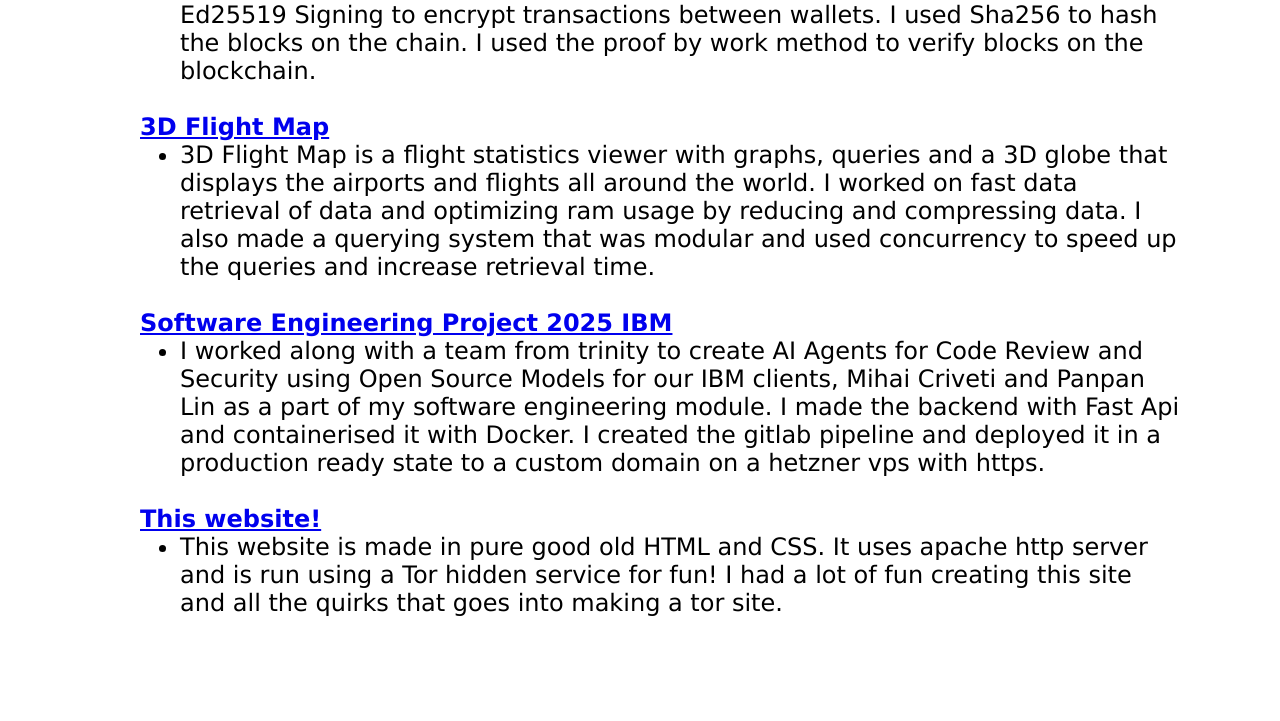
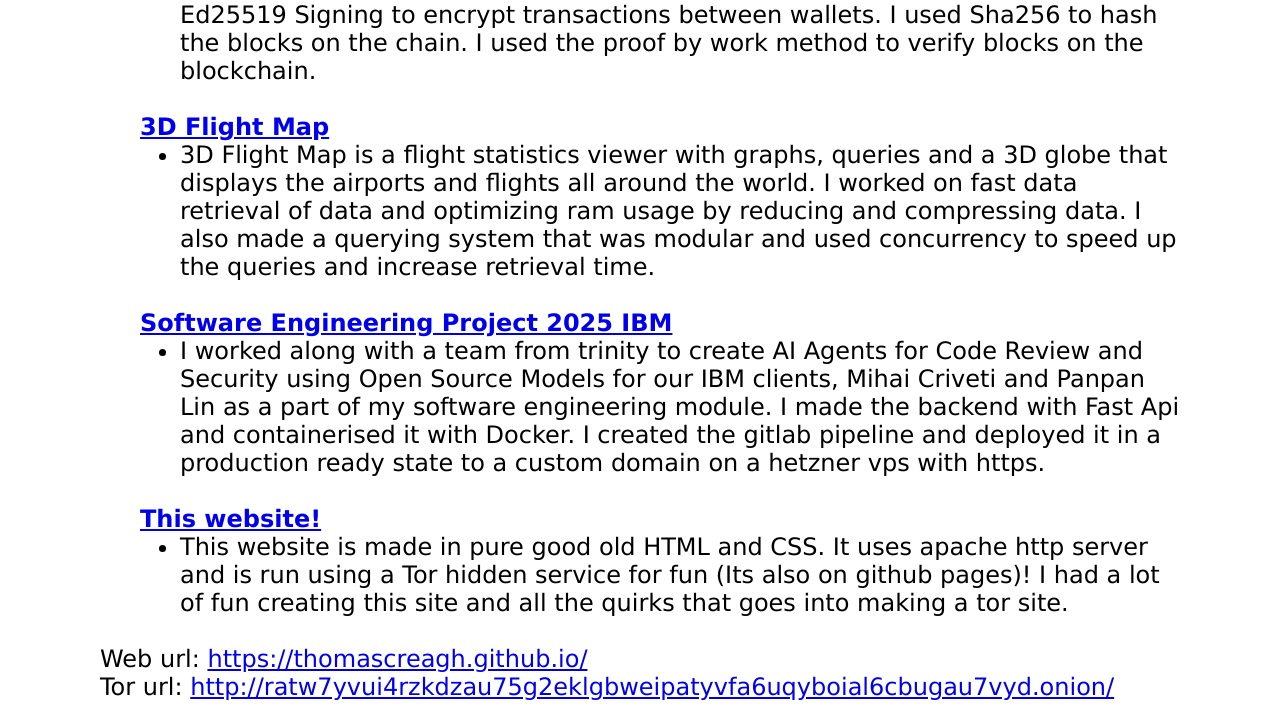
Before and after one commit to ThomasCreagh/thomascreagh.github.io, a plain HTML site: page index.html in a window 1280 px wide. Shown: the part 688-1409 px from the top of the page. Before the commit the page ends 1325 px from the top, so only its background shows below. Drawn offline with Linux system fonts and the light colour scheme.

Commit message:
adding url's for both clear web and tor

```diff
--- a/index.html
+++ b/index.html
@@ -55,7 +55,7 @@
   </head>
   <body>
     <h1>Thomas Creagh</h1>
-    <p>this is my tor hidden service website</p>
+    <p>this is my personal website</p>
     <div class="bio">
       <div class="right">
           <pre>
@@ -90,8 +90,14 @@ Recent update:
         <ul class="projects-ul"><li><p>I worked along with a team from trinity to create AI Agents for Code Review and Security using Open Source Models for our IBM clients, Mihai Criveti and Panpan Lin as a part of my software engineering module. I made the backend with Fast Api and containerised it with Docker. I created the gitlab pipeline and deployed it in a production ready state to a custom domain on a hetzner vps with https.</p></li></ul>
         </br>
         <h4><a href="https://github.com/ThomasCreagh/website/">This website!</a></h4>
-        <ul class="projects-ul"><li><p>This website is made in pure good old HTML and CSS. It uses apache http server and is run using a Tor hidden service for fun! I had a lot of fun creating this site and all the quirks that goes into making a tor site.</p></li></ul>
+        <ul class="projects-ul"><li><p>This website is made in pure good old HTML and CSS. It uses apache http server and is run using a Tor hidden service for fun (Its also on github pages)! I had a lot of fun creating this site and all the quirks that goes into making a tor site.</p></li></ul>
       </div>
     </div>
+
+    <footer>
+      </br>
+      <p>Web url: <a href="https://thomascreagh.github.io/">https://thomascreagh.github.io/</a></p>
+      <p>Tor url: <a href="http://ratw7yvui4rzkdzau75g2eklgbweipatyvfa6uqyboial6cbugau7vyd.onion/">http://ratw7yvui4rzkdzau75g2eklgbweipatyvfa6uqyboial6cbugau7vyd.onion/</a></p>
+    </footer>
   </body>
 </html>
```
